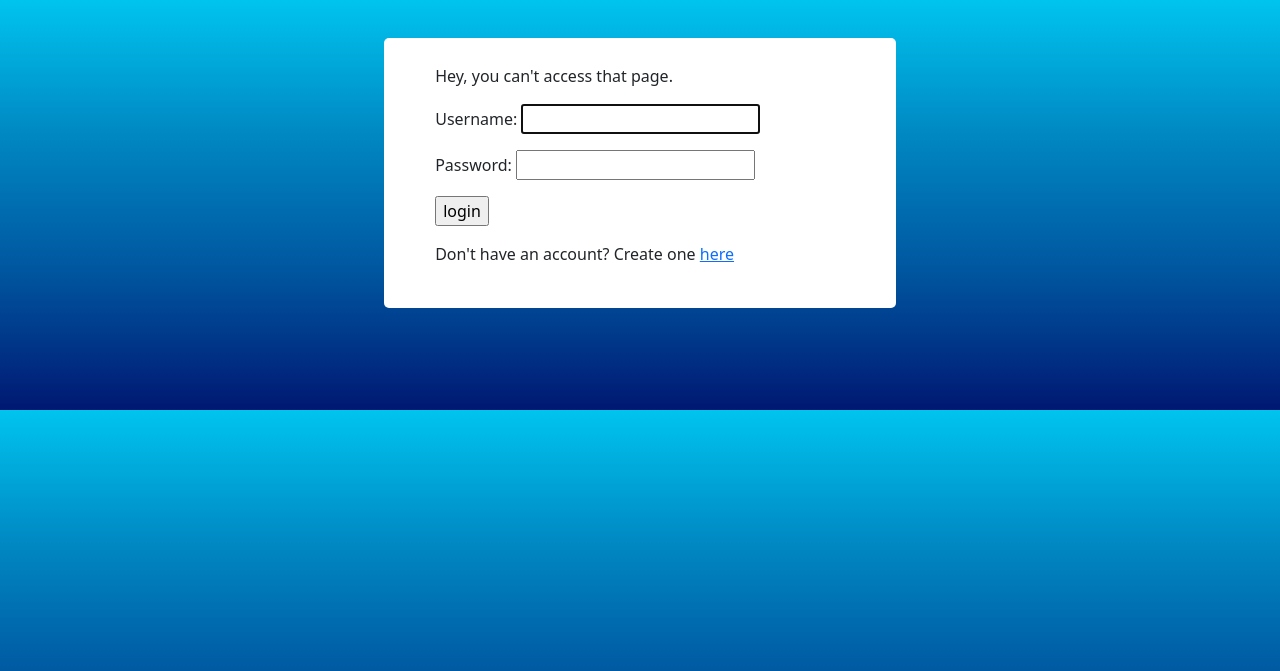
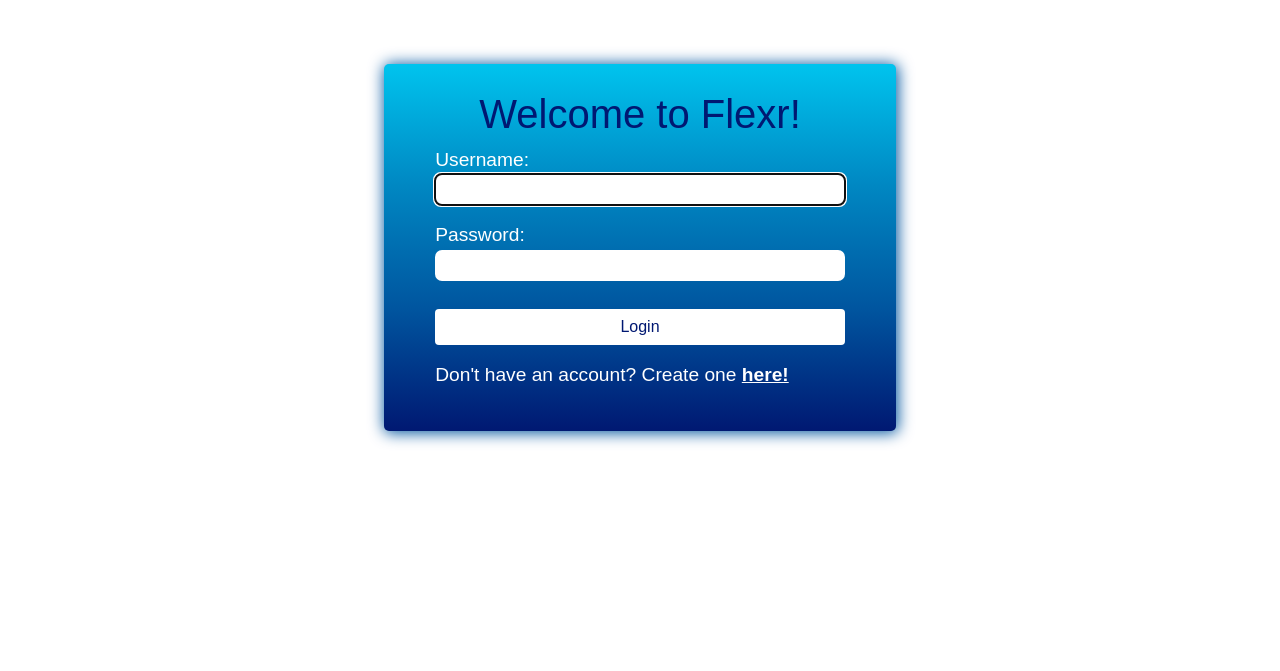
Before and after one commit to Capstone-Projects-2021-Spring/flexr-web, a Django app: page /accounts/login/?next=/note/1/ in a window 1280 px wide. Shown: the top 671 px of the page. Run offline with Django 3.2, Linux system fonts and the light colour scheme.

Commit message:
styling stuff

```diff
--- a/flexr/static/css/register.css
+++ b/flexr/static/css/register.css
@@ -1,37 +1,67 @@
 body{
-
-    margin-top: 3%;
+    margin-top: 5%;
     margin-left: 30%;
     margin-right: 30%;
     margin-bottom: 8%;
-    height: 100%;
-    background-image: linear-gradient( #00C4EE,#0087C2, #00559F
-    , #001872);
+    color:white;
+    font-family: 'Ubuntu', sans-serif !important;
 }
 .form{
-    /* box-shadow: inset 0 0 2000px white; */
+    font-size: larger;
+    color: white;
+    box-shadow: 1px 1px 15px 1px #00559F;
+    width: 100%;
     background-color: white;
     padding: 5%;
     padding-left: 10%;
     padding-right: 10%;
     border-radius: 5px;
     margin: 0 auto;
-    -webkit-transition: all 2s ease;
-	-moz-transition: all 2s ease;
-	-o-transition: all 2s ease;
-	-ms-transform: all 2s ease;
+    background-image: linear-gradient( #00C4EE,#0087C2, #00559F, #001872);
+
 }
 
 .form:hover{
 
-    box-shadow: 20px 20px 700px 10px rgb(202, 227, 255);
+    /* box-shadow: 20px 20px 700px 10px rgb(202, 227, 255);
     filter: blur(0px);
     -webkit-transition: all 2s ease;
 	-moz-transition: all 2s ease;
 	-o-transition: all 2s ease;
-	-ms-transform: all 2s ease;
+    -ms-transform: all 2s ease;
+    transition: all 2s ease-out; */
 }
 
 h1{
     text-align: center;
+    color: #001872;
 }
+input{
+    width: 100%;
+    border-radius: 7px;
+    border: none;
+}
+
+.btn-primary{
+    width: 100%;
+    color: #001872;
+    background-color: white;
+    border: none;
+    margin-top: 3%;
+}
+
+.btn-primary:hover{
+    width: 100%;
+    color: white;
+    background-color: #00C4EE;
+    border: none;
+}
+
+a{
+    color: white;
+    font-weight: bold;
+}
+a:hover{
+    color:  #00C4EE;
+    font-weight: bold;
+}
--- a/flexr/templates/registration/login.html
+++ b/flexr/templates/registration/login.html
@@ -9,13 +9,15 @@
         <link rel="stylesheet" href="{% static 'css/register.css' %}">
     </head>
     <body>
+
         <div class = "form">
+            <h1>Welcome to Flexr!</h1>
             {% if form.errors %}
                 <p>There's an error with what you entered</p>
             {% endif %}
 
             {% if next %}
-        <p>Hey, you can't access that page.</p>
+                <!-- <p>Hey, you can't access that page.</p> -->
             {% endif %}
 
             <form method="post" action="{% url 'login' %}">
@@ -24,8 +26,8 @@
                 <p>Username: {{ form.username }}</p>
                 <p>Password: {{ form.password }}</p>
 
-            <p><input type="submit" = value="login"></p>
-            <p>Don't have an account? Create one <a href="/register">here</a></p>
+                <p><input class="btn btn-primary" type="submit" value="Login"></p>
+                <p>Don't have an account? Create one <a href="/register">here!</a></p>
                 <input type="hidden" name="next" value="{{ next }}"></form>
             </form>
         </div>
--- a/flexr/templates/registration/register.html
+++ b/flexr/templates/registration/register.html
@@ -20,7 +20,7 @@
                         {{ field.label_tag }}
                         {{ field }}<br>
                         {% if field.help_text %}
-                            **<small style="color: grey">{{ field.help_text }}</small>
+                            <small>{{ field.help_text }}</small>
                         {% endif %}
                         {% for error in field.errors %}
                             <p style="color: red">{{ error }}</p>
```
Also changed, not shown: flexr/templates/flexr_web/profile.html (+27 -25 lines). Lines whose indentation alone changed are shown as unchanged.
